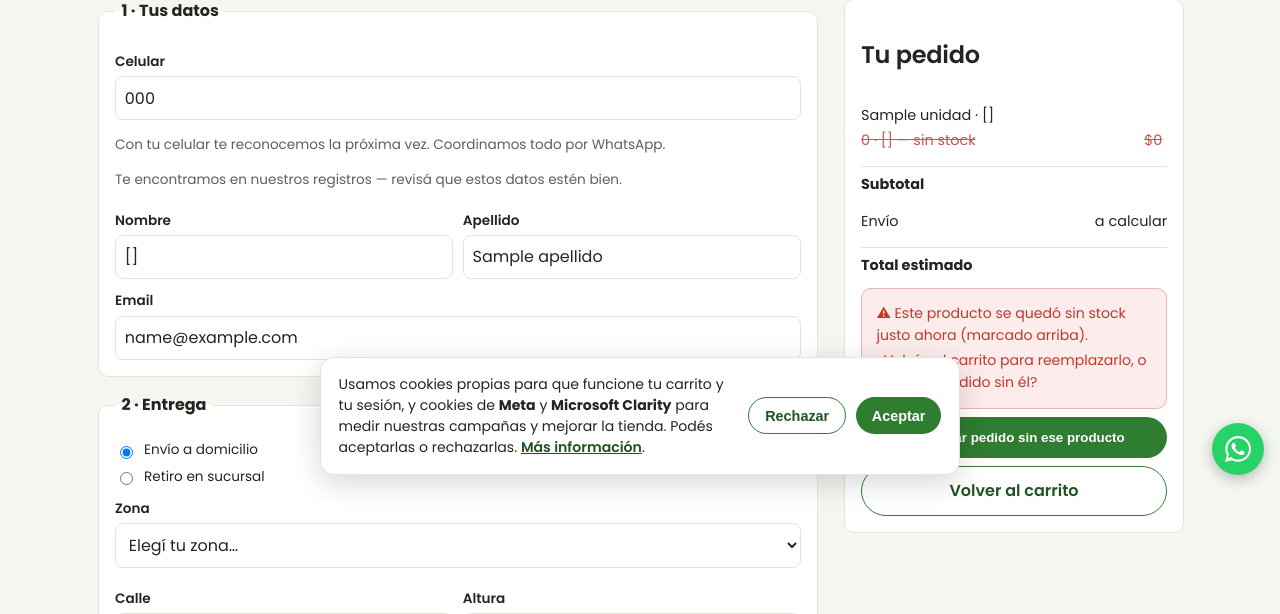
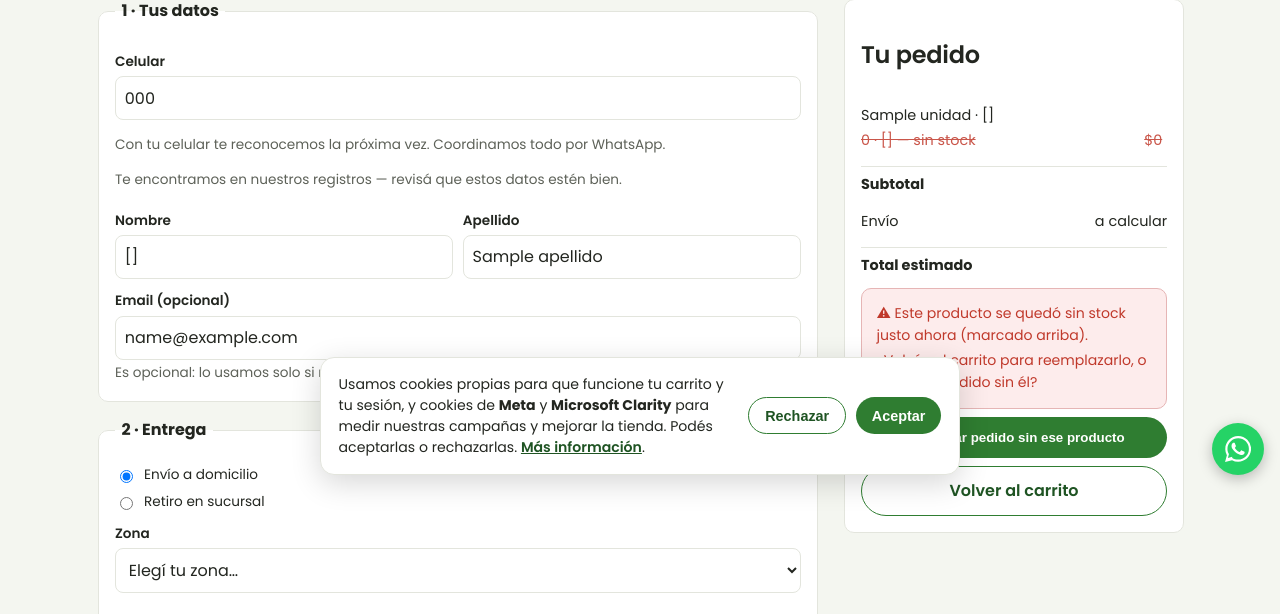
Before and after one commit to adrilazo2008-create/tienda-masorganicos, a Python web app: template app/templates/checkout.html in a window 1280 px wide. Shown: the part 309-923 px from the top of the page. Run offline with Jinja, Linux system fonts and the light colour scheme; the template is opened without the code that fills it: most values are stand-ins (such as "Sample title", 1, 10 or a date in 2020).

Commit message:
Checkout: pedir email como contacto de respaldo (opcional) a clientes nuevos o sin email real
Co-Authored-By: Claude Sonnet 5.5 <noreply@anthropic.com>

```diff
--- a/app/templates/_checkout_identidad.html
+++ b/app/templates/_checkout_identidad.html
@@ -2,14 +2,22 @@
   <p class="ok-box">¡Hola de nuevo, {{ cliente_encontrado.nombre }}! Ya tenemos tus datos.</p>
   <input type="hidden" name="nombre" value="{{ cliente_encontrado.nombre }}">
   <input type="hidden" name="apellido" value="{{ cliente_encontrado.apellido }}">
+  {% set sin_email = (not cliente_encontrado.email) or cliente_encontrado.email.startswith('sinmail') %}
+  {% if sin_email %}
+  <label>Email (opcional)
+    <input type="email" name="email" autocomplete="email" spellcheck="false" placeholder="tucorreo@ejemplo.com">
+  </label>
+  <small class="chico">Es opcional: lo usamos solo si no logramos comunicarnos con vos por WhatsApp.</small>
+  {% else %}
   <input type="hidden" name="email" value="{{ cliente_encontrado.email }}">
+  {% endif %}
   <details class="mini">
     <summary>¿No sos {{ cliente_encontrado.nombre }}? Ingresá tus datos</summary>
     <div class="grid2">
       <label>Nombre <input name="nombre" autocomplete="given-name"></label>
       <label>Apellido <input name="apellido" autocomplete="family-name"></label>
     </div>
-    <label>Email <input type="email" name="email" autocomplete="email" spellcheck="false"></label>
+    {% if not sin_email %}<label>Email <input type="email" name="email" autocomplete="email" spellcheck="false"></label>{% endif %}
   </details>
   {% if direcciones_cliente and direcciones_cliente|length > 1 %}
   <label>Dirección de entrega
@@ -69,10 +77,11 @@
     <label>Nombre <input name="nombre" autocomplete="given-name" required value="{{ sugerido.nombre if sugerido else '' }}"></label>
     <label>Apellido <input name="apellido" autocomplete="family-name" required value="{{ sugerido.apellido if sugerido else '' }}"></label>
   </div>
-  <label>Email
-    <input type="email" name="email" autocomplete="email" spellcheck="false" placeholder="para enviarte el resumen"
-           value="{{ sugerido.email if sugerido else '' }}">
+  <label>Email (opcional)
+    <input type="email" name="email" autocomplete="email" spellcheck="false" placeholder="tucorreo@ejemplo.com"
+           value="{{ sugerido.email if sugerido and not sugerido.email.startswith('sinmail') else '' }}">
   </label>
+  <small class="chico">Es opcional: lo usamos solo si no logramos comunicarnos con vos por WhatsApp.</small>
   {% if sugerido and (sugerido.direccion or sugerido.localidad) %}
   <script>
   (function(){
--- a/app/templates/checkout.html
+++ b/app/templates/checkout.html
@@ -34,10 +34,11 @@
             <label>Nombre <input name="nombre" autocomplete="given-name" required></label>
             <label>Apellido <input name="apellido" autocomplete="family-name" required></label>
           </div>
-          <label>Email
+          <label>Email (opcional)
             <input type="email" name="email" autocomplete="email" spellcheck="false"
-                   placeholder="para enviarte el resumen (opcional)">
+                   placeholder="tucorreo@ejemplo.com">
           </label>
+          <small class="chico">Es opcional: lo usamos solo si no logramos comunicarnos con vos por WhatsApp.</small>
         {% endif %}
       </div>
     </fieldset>
```
Also changed, not shown: BITACORA.md (+10 -0 lines).
